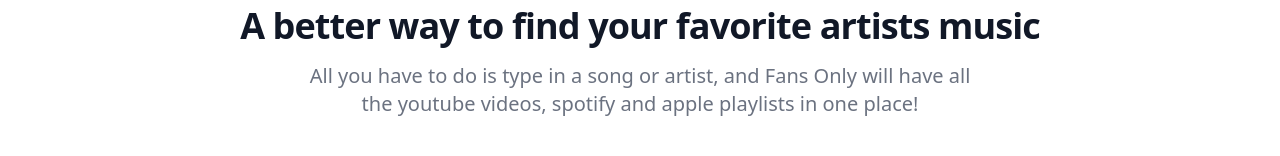
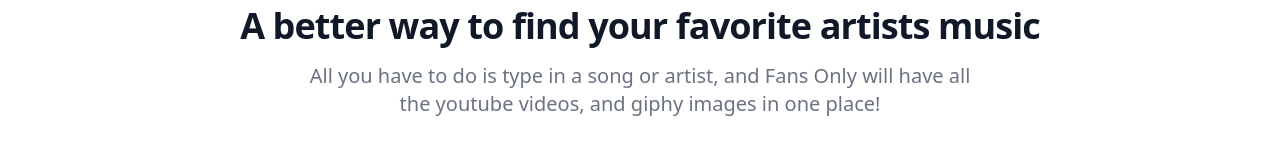
Before and after one commit to rtarasevich/Fans-Only, a plain HTML site: page index.html in a window 1280 px wide. Shown: the part 626-782 px from the top of the page. Drawn offline with nearby package versions, Linux system fonts and the light colour scheme.

Commit message:
Update index.html

```diff
--- a/index.html
+++ b/index.html
@@ -28,7 +28,7 @@
           <div class="lg:text-center">
             <img src="images/ticket.png" width="100" height="50" class="center">
             <p class="mt-2 text-3xl leading-8 font-extrabold tracking-tight text-gray-900 sm:text-4xl">A better way to find your favorite artists music</p>
-            <p class="mt-4 max-w-2xl text-xl text-gray-500 lg:mx-auto">All you have to do is type in a song or artist, and Fans Only will have all the youtube videos, spotify and apple playlists in one place!</p>
+            <p class="mt-4 max-w-2xl text-xl text-gray-500 lg:mx-auto">All you have to do is type in a song or artist, and Fans Only will have all the youtube videos, and giphy images in one place!</p>
           </div>
 
           <div class="mt-10">
```
